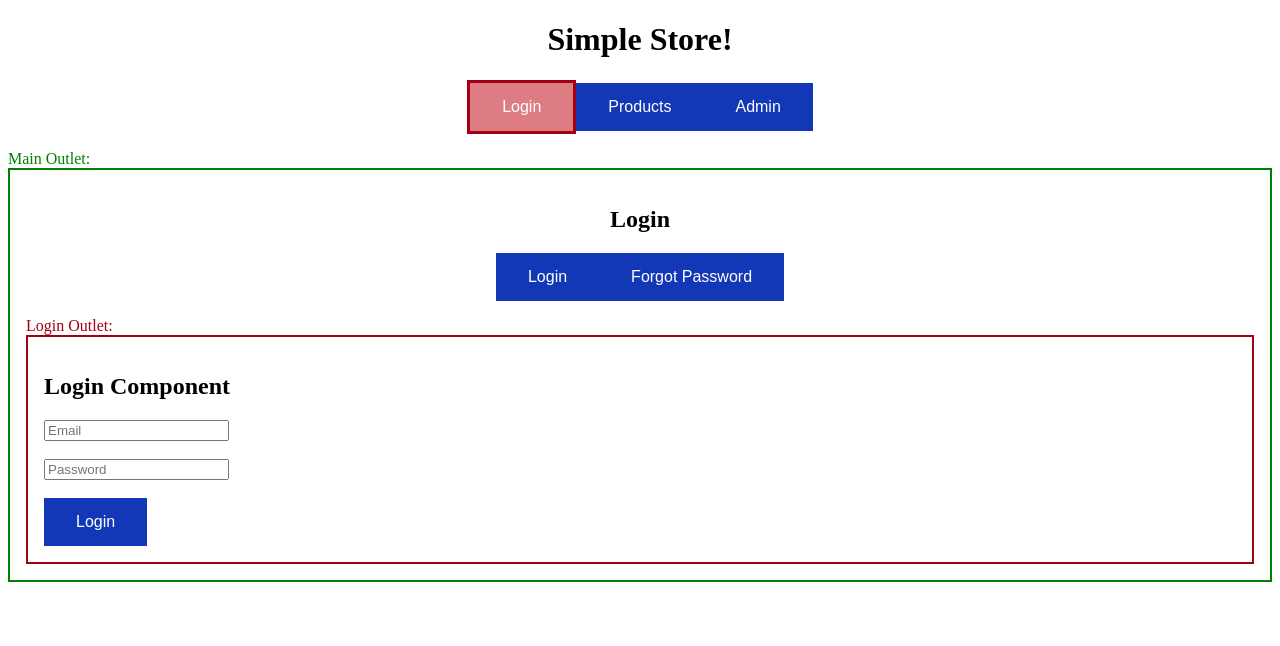
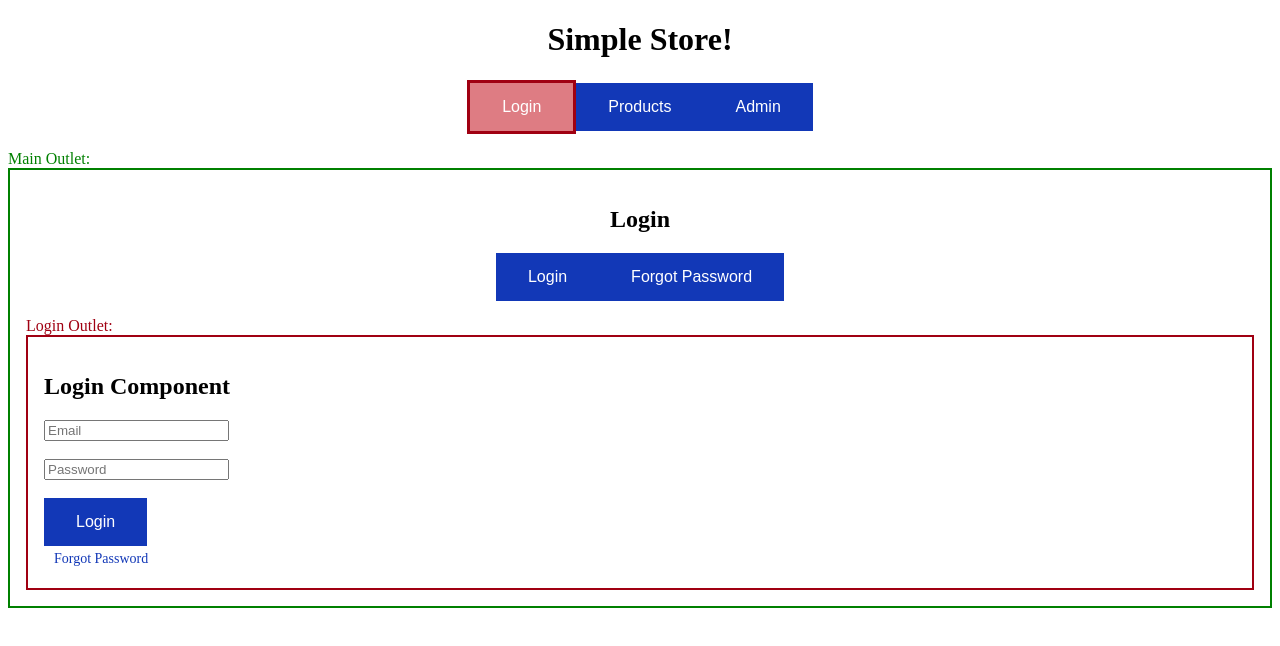
Before and after one commit to donkeykong91/angular-routing, an Angular app: page /login in a window 1280 px wide. Shown: the top 646 px of the page. Built offline with nearby package versions, Linux system fonts and the light colour scheme.

Commit message:
added a relative path from login to forgot password page

```diff
--- a/src/app/login/login-user/login-user.component.html
+++ b/src/app/login/login-user/login-user.component.html
@@ -4,5 +4,5 @@
   <input type="password" name="password" placeholder="Password"><br/><br/>
   <button type="submit">Login</button>
   <br/>
-
+<a routerLink="../forgot">Forgot Password</a>
 </div>
```
